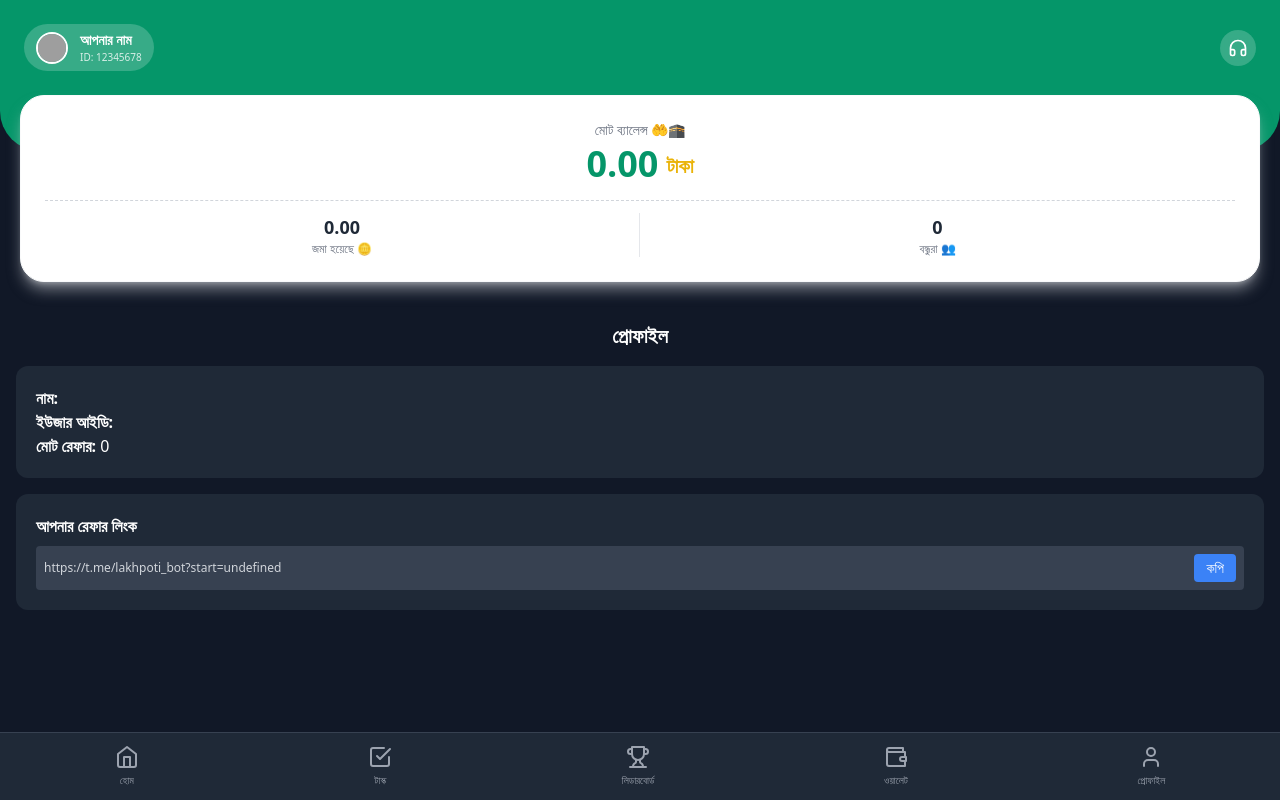
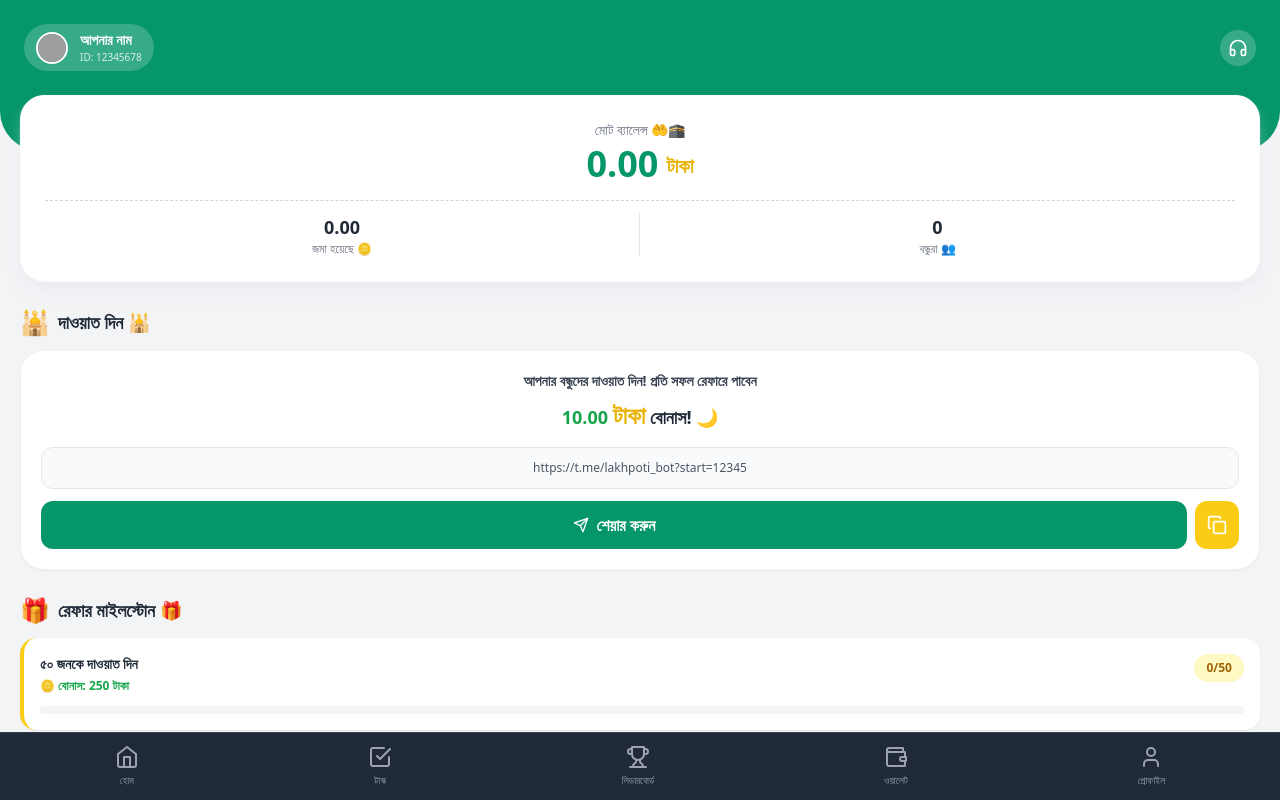
Before and after one commit to nahidx07/lakhpoti-app, a Next.js app: page /profile in a window 1280 px wide. Shown: the top 800 px of the page. Built offline with nearby package versions, Linux system fonts and the light colour scheme; grey boxes are pictures that could not be loaded.

Commit message:
Update page.js

```diff
--- a/app/profile/page.js
+++ b/app/profile/page.js
@@ -1,11 +1,12 @@
 "use client";
 import Header from '@/components/Header';
 import BottomNav from '@/components/BottomNav';
+import { Copy, Send } from 'lucide-react';
 import { useStore } from '@/lib/store';
 
 export default function Profile() {
   const { user } = useStore();
-  const refLink = `https://t.me/lakhpoti_bot?start=${user?.telegram_id}`;
+  const refLink = `https://t.me/lakhpoti_bot?start=${user?.telegram_id || '12345'}`;
 
   const copyLink = () => {
     navigator.clipboard.writeText(refLink);
@@ -13,24 +14,71 @@ export default function Profile() {
   };
 
   return (
-    <div className="min-h-screen pb-20">
+    <div className="min-h-screen pb-24 bg-[#f3f4f6]">
       <Header />
-      <div className="p-4">
-        <h1 className="text-xl font-bold mb-4 text-center">প্রোফাইল</h1>
-        <div className="bg-gray-800 p-5 rounded-xl mb-4">
-          <p><strong>নাম:</strong> {user?.name}</p>
-          <p><strong>ইউজার আইডি:</strong> {user?.telegram_id}</p>
-          <p><strong>মোট রেফার:</strong> 0</p>
-        </div>
-        <div className="bg-gray-800 p-5 rounded-xl">
-          <h3 className="font-bold mb-2">আপনার রেফার লিংক</h3>
-          <div className="flex bg-gray-700 p-2 rounded items-center justify-between">
-            <span className="text-xs truncate text-gray-300 w-3/4">{refLink}</span>
-            <button onClick={copyLink} className="bg-blue-500 px-3 py-1 text-sm rounded">কপি</button>
+
+      {/* দাওয়াত সেকশন */}
+      <div className="px-5 mb-6">
+        <h3 className="text-lg font-bold text-gray-800 mb-3 flex items-center gap-2">
+          <span className="text-green-600 text-2xl">🕌</span> দাওয়াত দিন 🕌
+        </h3>
+
+        <div className="bg-white p-5 rounded-3xl shadow-sm border border-gray-100 text-center">
+          <p className="text-gray-700 font-bold text-sm mb-2">আপনার বন্ধুদের দাওয়াত দিন! প্রতি সফল রেফারে পাবেন</p>
+          <p className="text-lg font-bold text-gray-800 mb-4">
+            <span className="text-green-600">10.00</span> <span className="text-yellow-500 text-2xl">টাকা</span> বোনাস! 🌙
+          </p>
+
+          <div className="bg-gray-50 border border-gray-200 text-gray-600 text-xs p-3 rounded-xl mb-3 overflow-hidden text-ellipsis whitespace-nowrap font-medium">
+            {refLink}
+          </div>
+
+          <div className="flex gap-2">
+            <button className="flex-1 bg-[#059669] hover:bg-green-700 text-white font-bold py-3 rounded-xl flex justify-center items-center gap-2 transition-colors">
+              <Send size={16} /> শেয়ার করুন
+            </button>
+            <button onClick={copyLink} className="bg-yellow-400 hover:bg-yellow-500 text-white p-3 rounded-xl transition-colors">
+              <Copy size={20} />
+            </button>
           </div>
         </div>
       </div>
+
+      {/* রেফার মাইলস্টোন */}
+      <div className="px-5">
+        <h3 className="text-lg font-bold text-gray-800 mb-3 flex items-center gap-2">
+          <span className="text-green-600 text-2xl">🎁</span> রেফার মাইলস্টোন 🎁
+        </h3>
+
+        <div className="flex flex-col gap-3">
+          <MilestoneCard target="৫০ জনকে দাওয়াত দিন" reward="250" progress="0/50" percentage={0} />
+          <MilestoneCard target="১০০ জনকে দাওয়াত দিন" reward="500" progress="0/100" percentage={0} />
+          <MilestoneCard target="২৫০ জনকে দাওয়াত দিন" reward="1250" progress="0/250" percentage={0} />
+        </div>
+      </div>
+
       <BottomNav />
     </div>
   );
 }
+
+function MilestoneCard({ target, reward, progress, percentage }) {
+  return (
+    <div className="bg-white p-4 rounded-2xl shadow-sm border-l-4 border-yellow-400 relative overflow-hidden">
+      <div className="flex justify-between items-start mb-3">
+        <div>
+          <h4 className="font-bold text-gray-800 text-sm">{target}</h4>
+          <p className="text-green-600 font-bold text-xs mt-1">🪙 বোনাস: {reward} টাকা</p>
+        </div>
+        <div className="bg-yellow-100 text-yellow-700 font-bold text-xs px-3 py-1.5 rounded-full">
+          {progress}
+        </div>
+      </div>
+      {/* Progress bar background */}
+      <div className="w-full bg-gray-100 h-2 rounded-full overflow-hidden">
+        {/* Progress bar fill */}
+        <div className="bg-green-500 h-full rounded-full" style={{ width: `${percentage}%` }}></div>
+      </div>
+    </div>
+  );
+}
```
